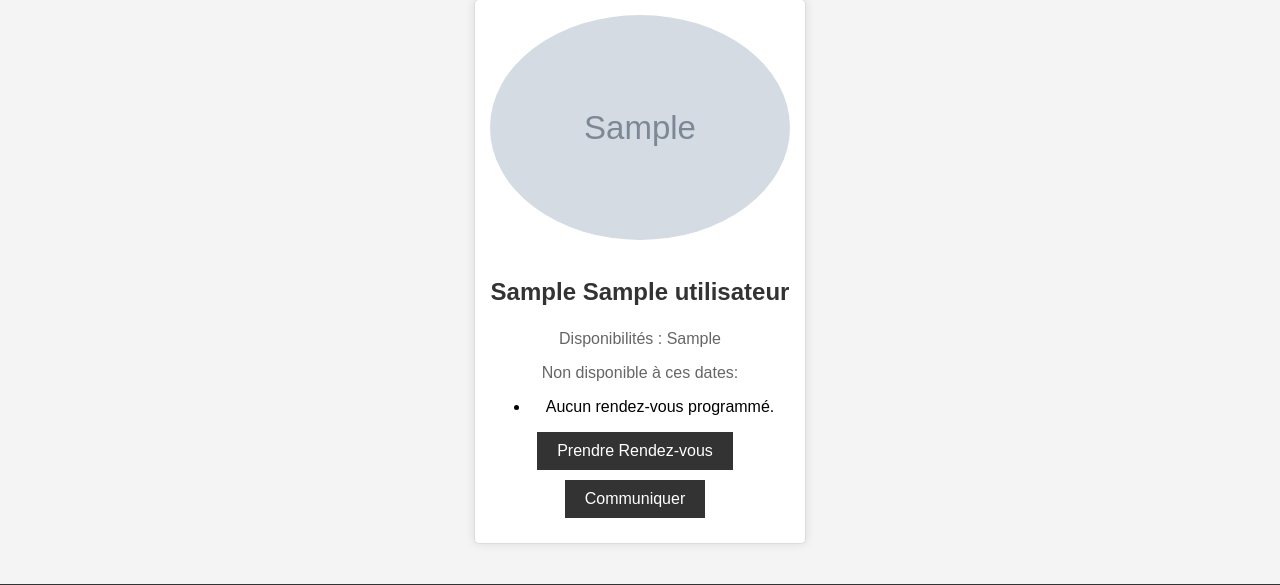
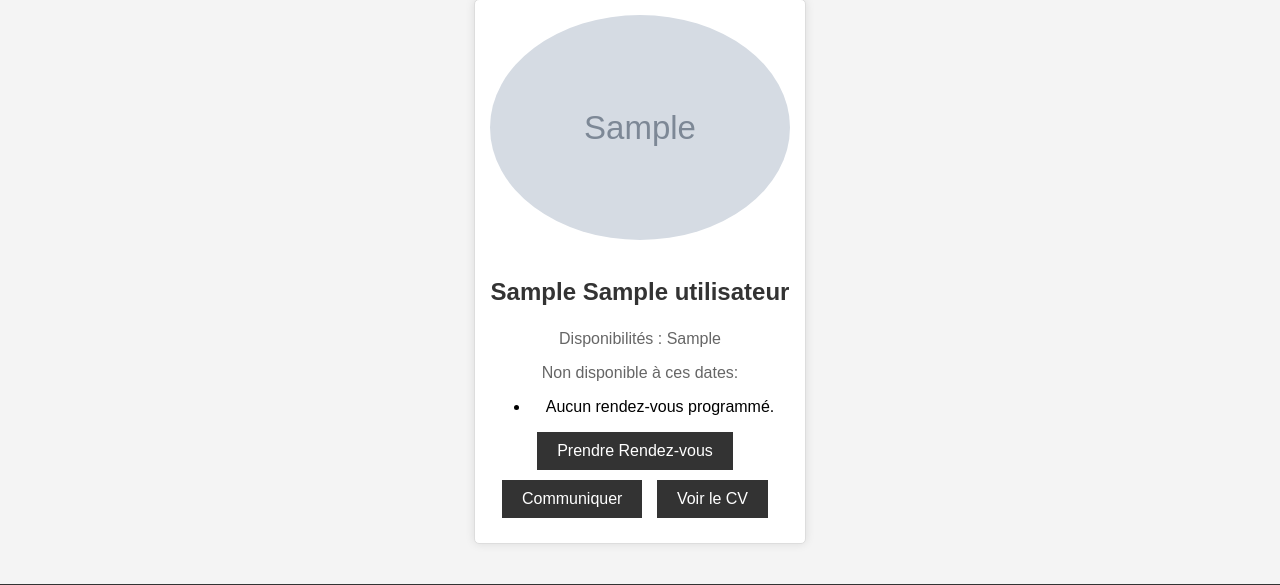
Before and after one commit to Blazarothe/ING2_IMO, a PHP site: page /agent_profile.php?agent_id=1 in a window 1280 px wide. Shown: the part 263-848 px from the top of the page. Run offline with PHP 8.4, Linux system fonts and the light colour scheme; the visitor is signed in with stand-in values (Sample User, id 1); tables that the repository leaves empty or names only in its code hold one stand-in row (values such as "Sample post"); grey boxes marked "Sample" are stand-in pictures.

Commit message:
Add files via upload

```diff
--- a/rdv/agent_profile.php
+++ b/rdv/agent_profile.php
@@ -24,7 +24,7 @@
 $agent = null;
 
 // Récupérer les informations de l'agent et ses disponibilités
-$sql = "SELECT a.id, u.nom, u.prenom, a.disponibilite, a.photo_profil_url
+$sql = "SELECT a.id, u.nom, u.prenom, a.disponibilite, a.photo_profil_url, a.cv
         FROM Agents a
         JOIN Utilisateurs u ON a.utilisateur_id = u.id
         WHERE a.id = ?";
@@ -149,6 +149,9 @@
                     <form action="chat.php" method="GET">
                         <button type="submit" name="agent_id" value="<?= htmlspecialchars($agent['id']) ?>">Communiquer</button>
                     </form>
+                    <form action="<?= htmlspecialchars($agent['cv']) ?>" method="GET" target="_blank">
+                        <button type="submit">Voir le CV</button>
+                    </form>
                 </div>
             </div>
         <?php else: ?>
```
